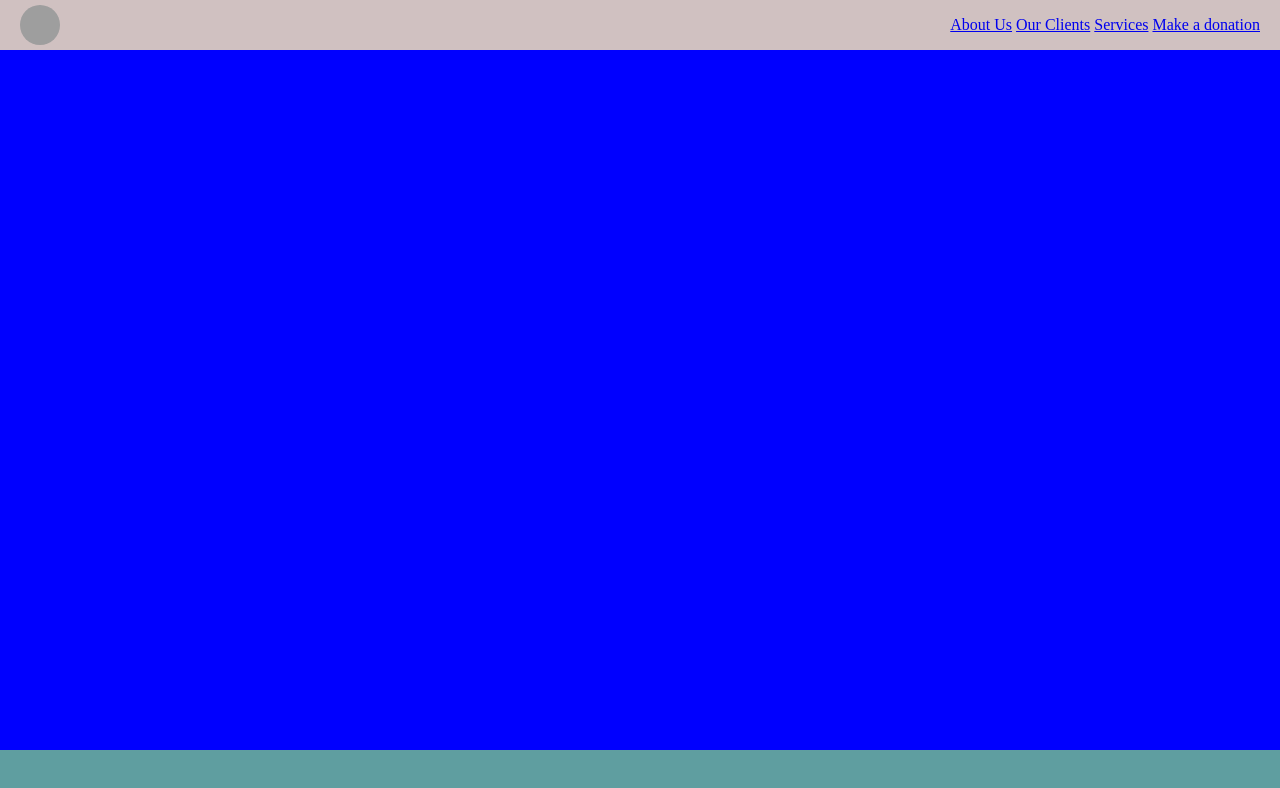
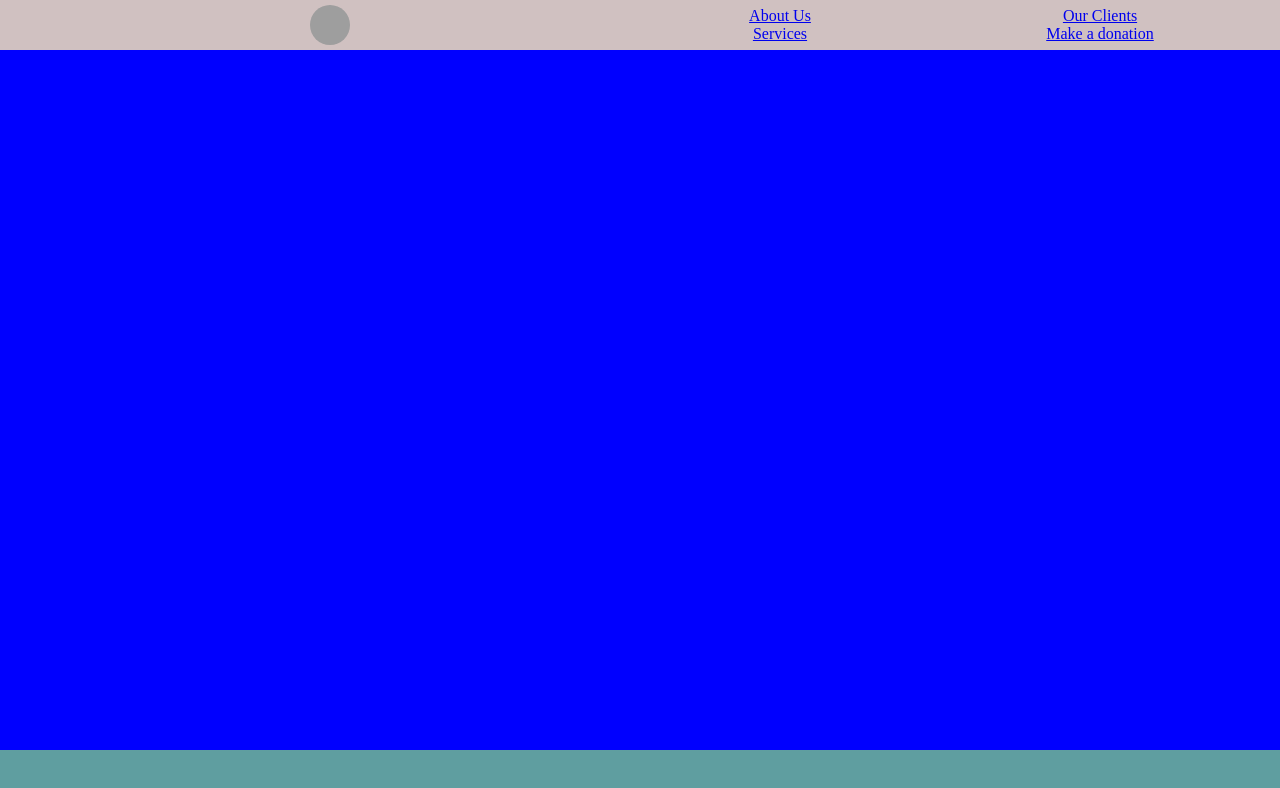
Before and after one commit to gabrielSantillo/BasicGridStarting, a plain HTML site: page index.html in a window 1280 px wide. Drawn offline with Linux system fonts and the light colour scheme; grey boxes are pictures that could not be loaded.

Commit message:
Corrected what was wrong by watching the Alex explanation

```diff
--- a/css/style.css
+++ b/css/style.css
@@ -14,9 +14,9 @@ img {
     min-height: 50px;
     background-color: rgb(208, 193, 193);
     display: grid;
-    grid-template-columns: repeat(auto-fit, minmax(100px, 1fr));
+    grid-template-columns: repeat(auto-fit, minmax(300px, 1fr));
     align-items: center;
-    justify-items: start;
+    justify-items: center;
 }
 
 #img_header {
@@ -30,6 +30,10 @@ img {
 #nav_header {
     justify-self: end;
     margin-right: 20px;
+    display: grid;
+    justify-items: center;
+    grid-template-columns: repeat(auto-fit, minmax(300px, 1fr));
+    width: 100%;
 }
 
 #main_container {
```
